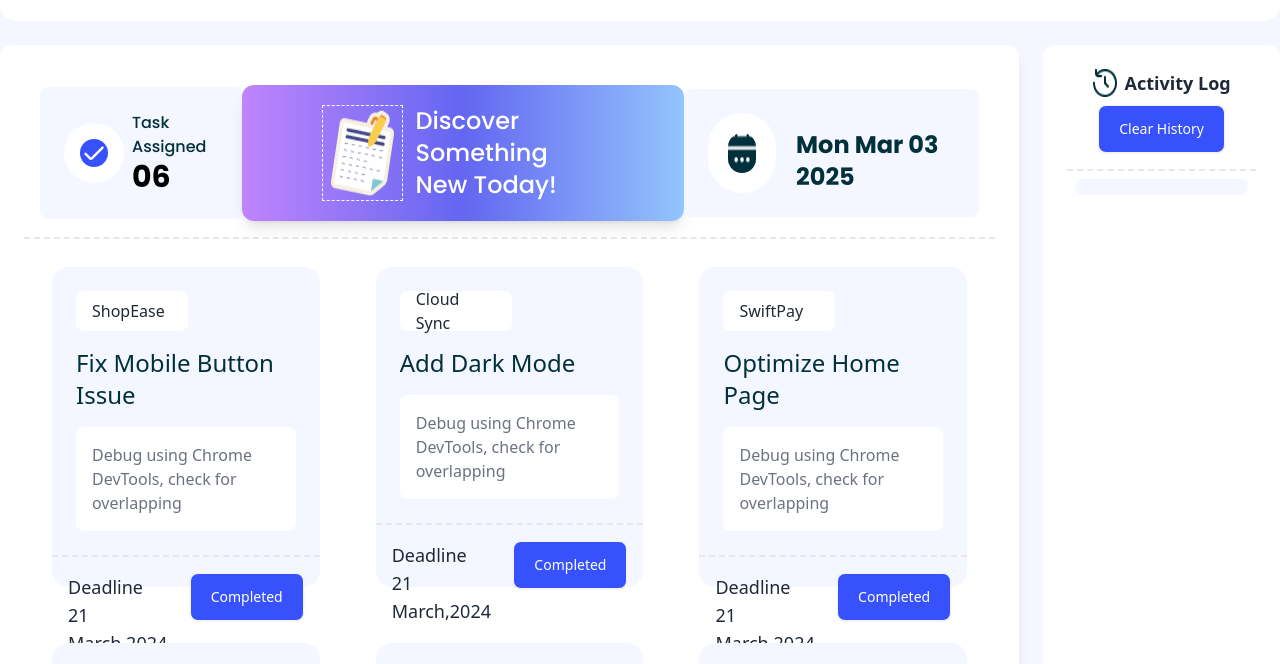
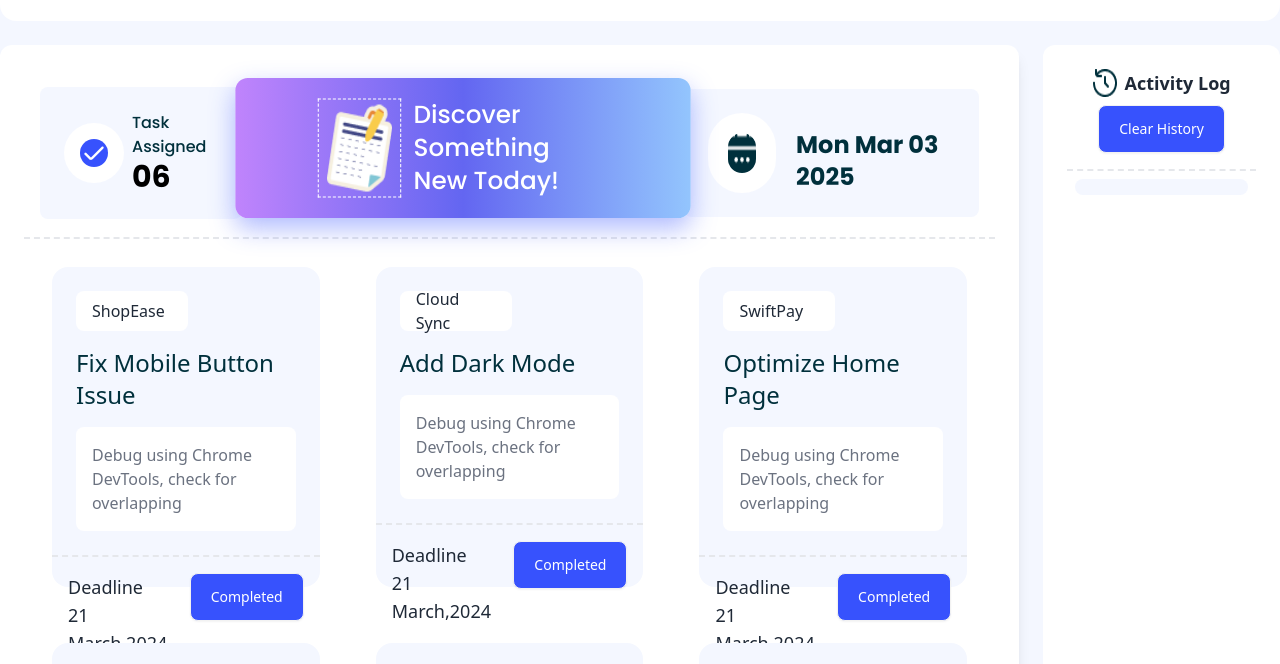
Before and after one commit to MidrarBinFeroz/devboard-project, a plain HTML site: page index.html in a window 1280 px wide. In both pictures the pointer is over the element 463 px from the left and 256 px from the top of the page. Shown: the part 103-767 px from the top of the page. Drawn offline with nearby package versions, Linux system fonts and the light colour scheme.

Commit message:
added hover effect on the discover something new today button

```diff
--- a/index.html
+++ b/index.html
@@ -42,6 +42,17 @@
     font-family: "Poppins", sans-serif;
     font-weight: 400;
     font-style: normal;
+    }
+
+    /* Add hover effect for the Discover button */
+    #Discover {
+      transition: transform 0.3s ease, box-shadow 0.3s ease;
+    }
+
+    #Discover:hover {
+      transform: translateY(-5px) scale(1.03);
+      box-shadow: 0 10px 25px rgba(55, 82, 253, 0.4);
+      cursor: pointer;
     }
   </style>
 
@@ -168,3 +179,4 @@
     <script src="./script/dev.js"></script>
     <script src="./script/discover.js"></script>
 </body>
+</html>
```
